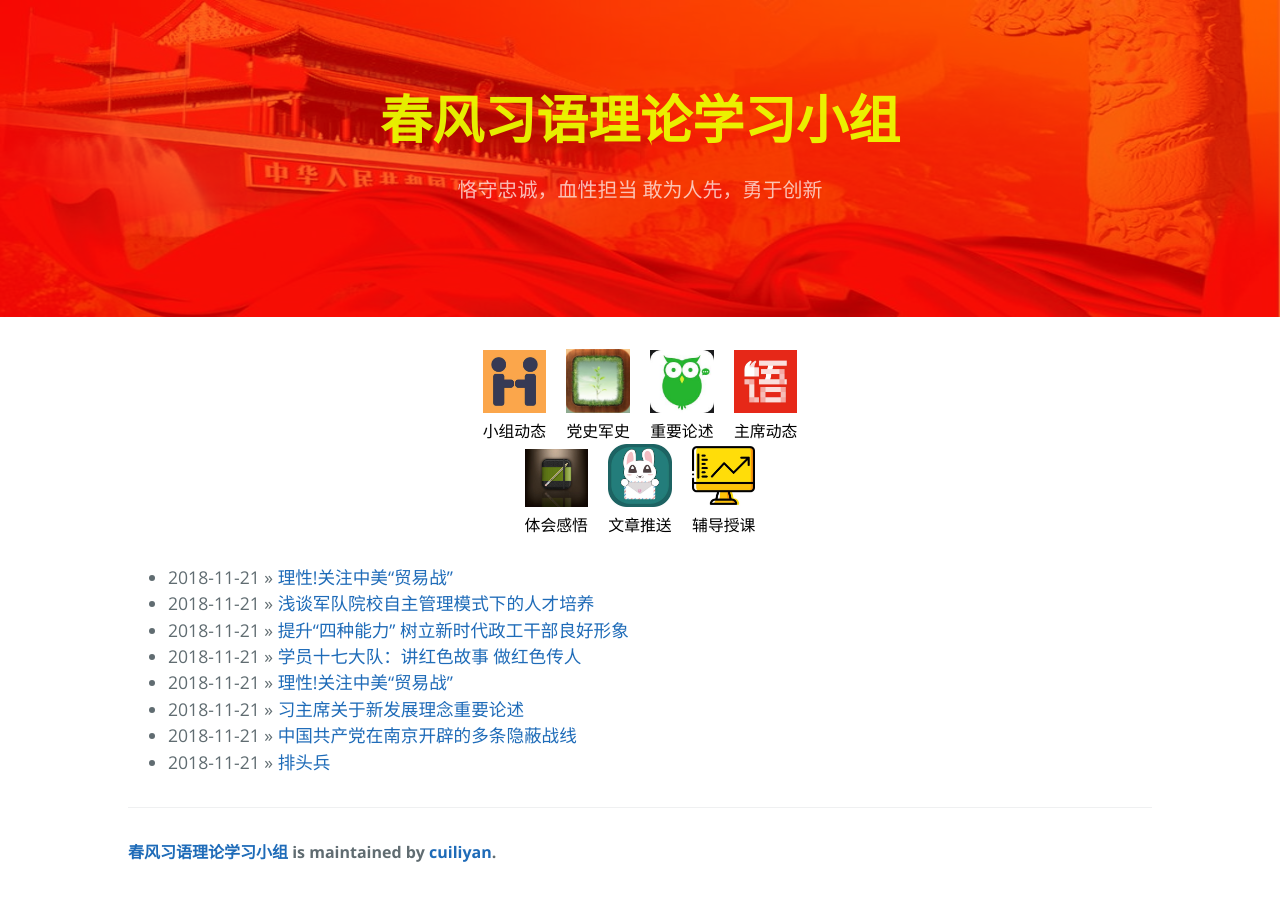
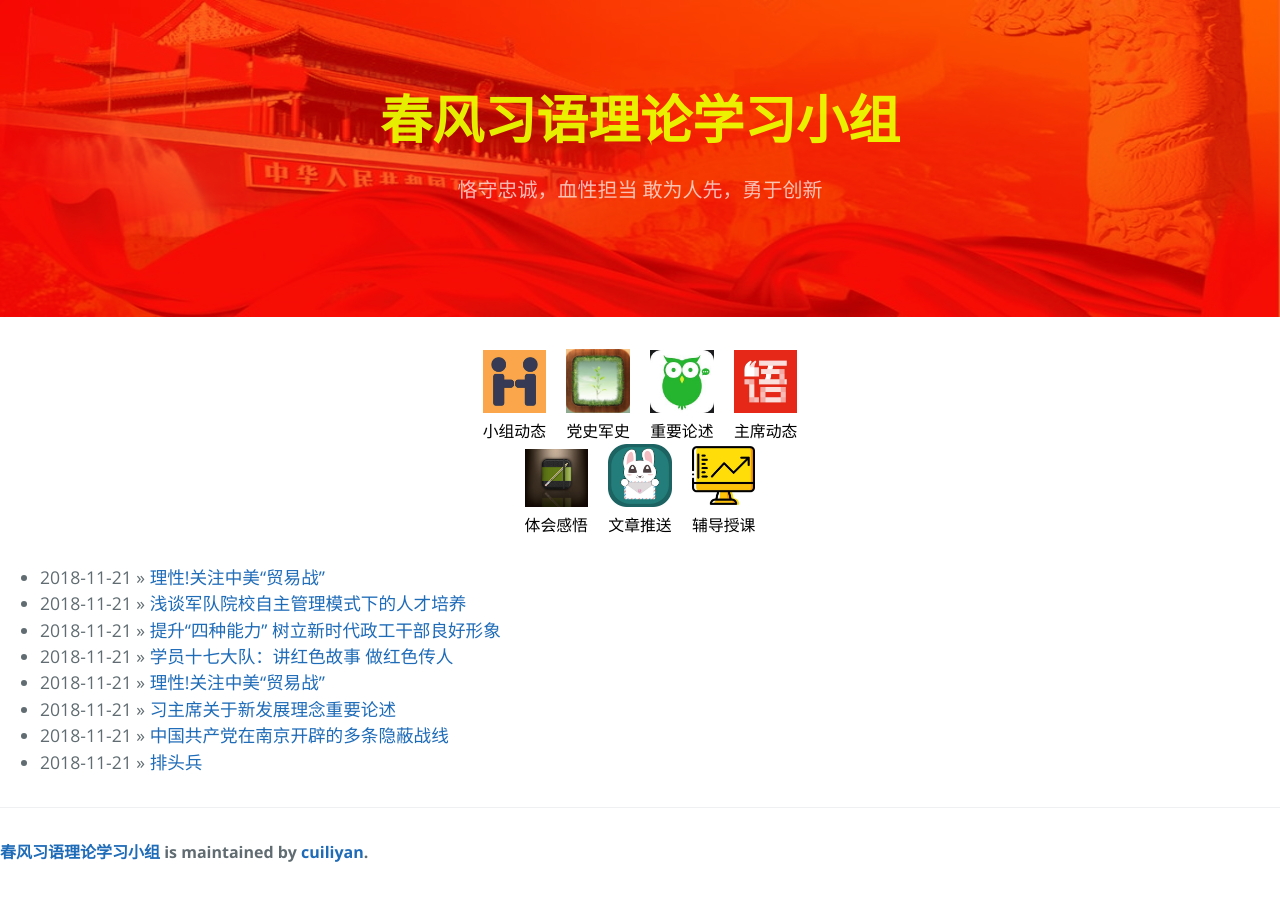
Before and after one commit to chunfengxiyv/chunfengxiyv.github.io, a Jekyll site: the page built from index.html, in a window 1280 px wide. Built offline with Jekyll 4.4.1, drawn with Linux system fonts in a browser that asks for light colours; the list of posts is cut into pages by our own code.

Commit message:
Update mycss.css

```diff
--- a/css/mycss.css
+++ b/css/mycss.css
@@ -8,7 +8,7 @@
     display: inline-block;
     color: #000;
 }
-.main-content {max-width: 64rem;padding: 2rem 0rem;margin: 0 auto;font-size: 1.1rem;}
+.main-content {max-width: none;padding: 2rem 0rem;margin: 0 auto;font-size: 1.1rem;}
 
 #home{
 	text-align: center;
```
